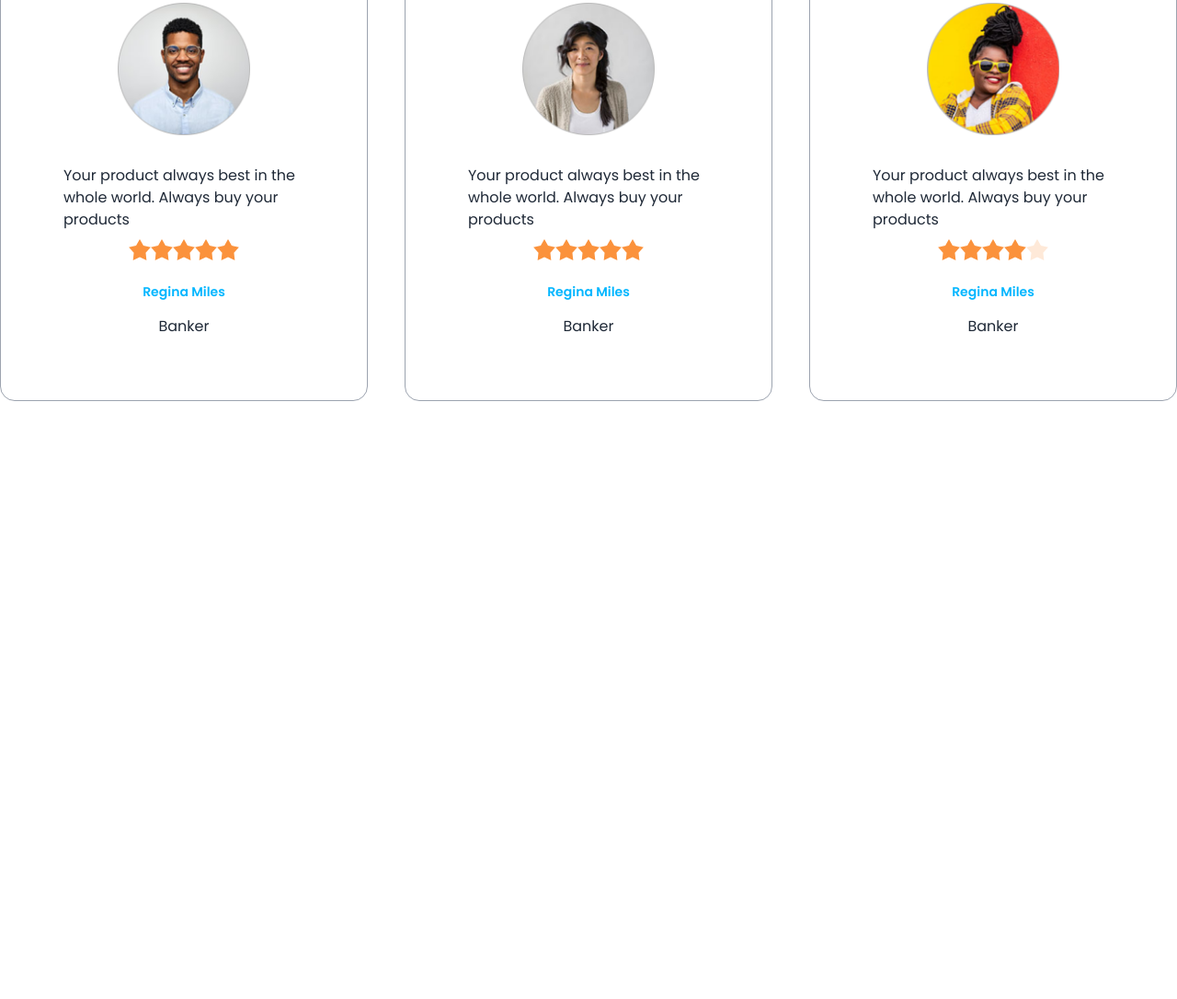
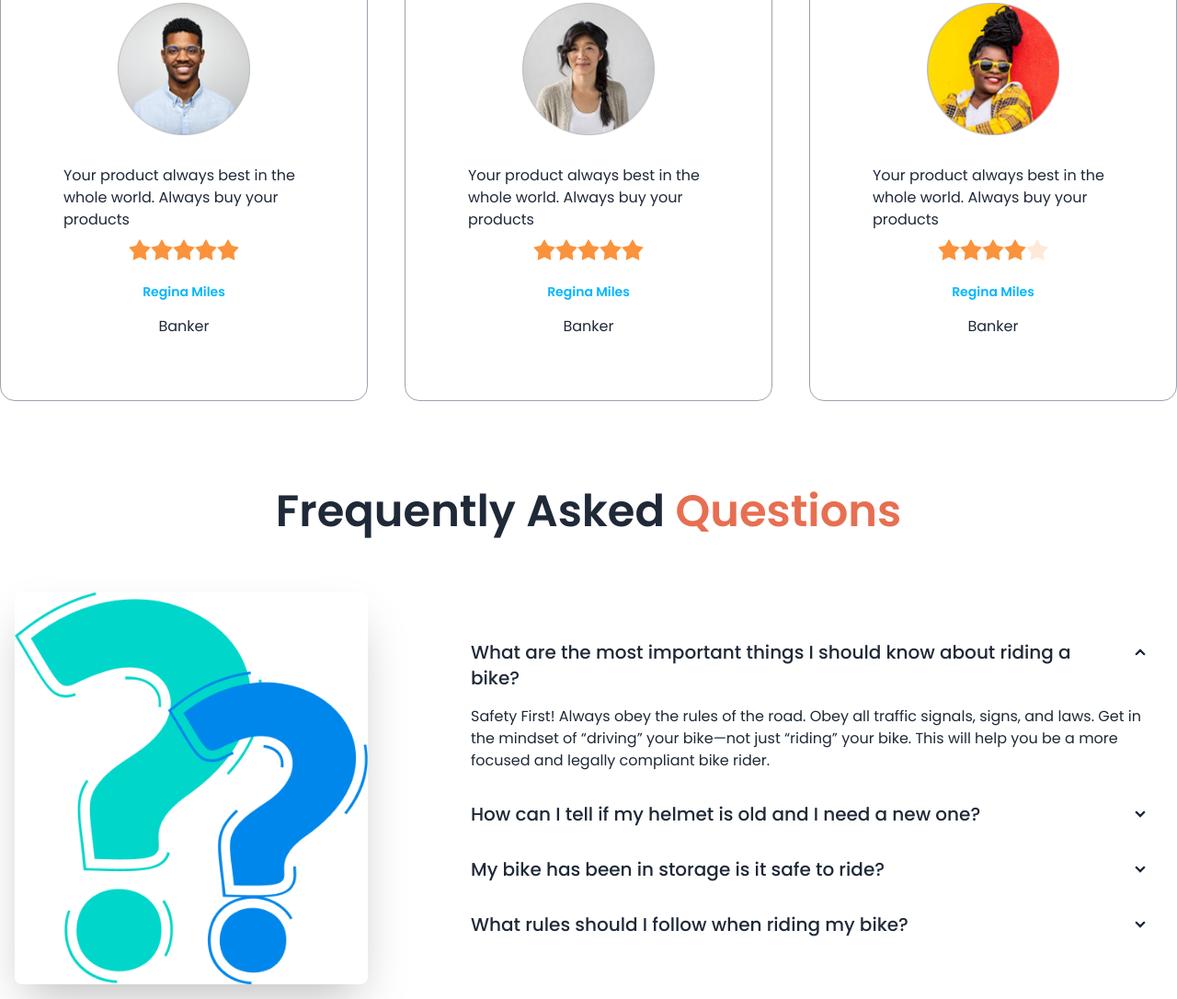
Before and after one commit to JannatulMumtahinaNahum/biker-zone-with-daisyui, a plain HTML site: page index.html in a window 1280 px wide. Shown: the part 1664-2750 px from the top of the page at 92% size. Before the commit the page ends 2100 px from the top, so only its background shows below. Drawn offline with nearby package versions, Linux system fonts and the light colour scheme.

Commit message:
faq section

```diff
--- a/index.html
+++ b/index.html
@@ -243,6 +243,54 @@
         </div>
       </div>
     </section>
+    <!-- FAQ -->
+    <section>
+      <h3 class="text-5xl font-semibold text-center mt-24">Frequently Asked<span class="text-btn-color"> Questions</span></h3>
+      <div class="hero mt-12 bg-white">
+        <div class="hero-content flex-col lg:gap-24 lg:flex-row">
+          <img src="images/others/faq.png" class="w-3/4 lg:max-w-sm rounded-lg shadow-2xl" />
+          <div>
+            <!-- frist question -->
+            <div class="collapse collapse-arrow bg-white">
+              <input type="radio" name="my-accordion-2" checked="checked" />
+              <div class="collapse-title text-xl font-medium">
+                What are the most important things I should know about riding a bike?
+              </div>
+              <div class="collapse-content">
+                <p>Safety First! Always obey the rules of the road. Obey all traffic signals, signs, and laws. Get in the mindset of “driving” your bike—not just “riding” your bike. This will help you be a more focused and legally compliant bike rider. </p>
+              </div>
+            </div>
+            <div class="collapse collapse-arrow bg-white">
+              <input type="radio" name="my-accordion-2" />
+              <div class="collapse-title text-xl font-medium">
+                How can I tell if my helmet is old and I need a
+                new one?
+              </div>
+              <div class="collapse-content">
+                <p>Lorem ipsum dolor sit amet consectetur adipisicing elit. Cupiditate ipsam nobis perspiciatis nemo excepturi odit.</p>
+              </div>
+            </div>
+            <div class="collapse collapse-arrow bg-white">
+              <input type="radio" name="my-accordion-2" />
+              <div class="collapse-title text-xl font-medium">
+                My bike has been in storage is it safe to ride?
+              </div>
+              <div class="collapse-content">
+                <p>Lorem ipsum dolor sit amet consectetur adipisicing elit. Commodi repellendus minima amet?</p>
+              </div>
+              <div class="collapse collapse-arrow bg-white">
+                <input type="radio" name="my-accordion-2" />
+                <div class="collapse-title text-xl font-medium">
+                  What rules should I follow when riding my bike?
+                </div>
+                <div class="collapse-content">
+                  <p>Lorem ipsum dolor sit amet consectetur adipisicing elit. Commodi repellendus minima amet?</p>
+                </div>
+            </div>
+          </div>
+        </div>
+      </div>
+    </section>
   </main>
     <!-- footer section -->
     <footer></footer>
```
